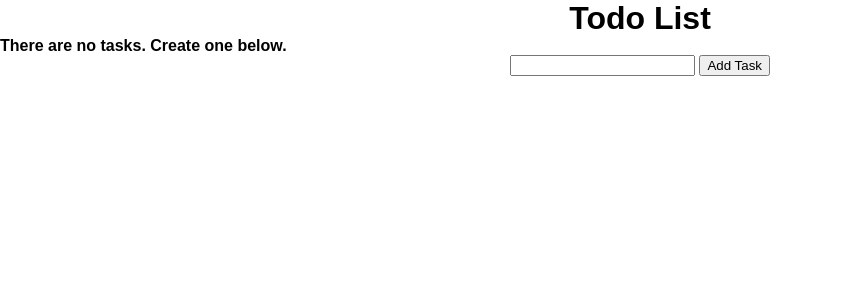
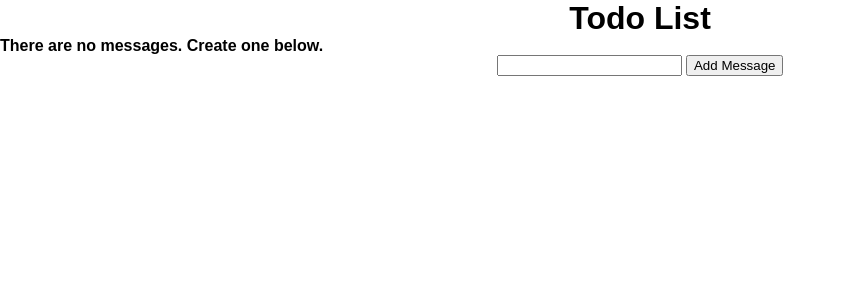
Before and after one commit to maxrimlinger/discord-clone, a Flask app: page / in a window 1280 px wide. Shown: the top 300 px of the page, without its empty margins (0-846 px from the left). Run offline with Flask 3, Linux system fonts and the light colour scheme; data that the repository does not hold is empty.

Commit message:
switching to messages - database isn't working?

```diff
--- a/main.py
+++ b/main.py
@@ -8,39 +8,28 @@ db = datastore.Client()
 @app.route('/', methods=['POST', 'GET'])
 def index():
     if request.method == 'POST':
-        task_content = request.form['content']
-        task = datastore.Entity(db.key("task"))
-        task.update(
+        message_content = request.form['content']
+        message = datastore.Entity(db.key("message"))
+        message.update(
             {
-                "content": task_content,
-                "date_created": datetime.utcnow(),
+                "content": message_content,
+                "datetime_sent": datetime.utcnow(),
             }
         )
-        db.put(task)
-        print(task.id)
+        print(message)
+        db.put(message)
 
         return redirect('/')
     else:
-        query = db.query(kind="task")
-        query.order = ["-date_created"]
-        tasks = list(query.fetch())
-        return render_template('index.html', tasks=tasks)
+        query = db.query(kind="message")
+        query.order = ["date_created"]
+        messages = list(query.fetch())
+        return render_template('index.html', messages=messages)
 
 @app.route('/delete/<int:id>')
 def delete(id):
-    db.delete(db.key("task", id))
+    db.delete(db.key("message", id))
     return redirect('/')
-
-@app.route('/update/<int:id>', methods=['GET', 'POST'])
-def update(id):
-    task = db.get(db.key("task", id))
-
-    if request.method == 'POST':
-        task['content'] = request.form['content']
-        db.put(task)
-        return redirect('/')
-    else:
-        return render_template('update.html', task=task)
 
 if __name__ == "__main__":
     app.run(debug=True, port=8080)
--- a/templates/index.html
+++ b/templates/index.html
@@ -7,26 +7,22 @@
 {% block body %}
 <div class="content">
     <h1>Todo List</h1>
-    {% if tasks|length < 1 %}
-    <h4>There are no tasks. Create one below.</h4>
+    {% if messages|length < 1 %}
+    <h4>There are no messages. Create one below.</h4>
     {% else %}
 
     <table>
         <tr>
-            <th>Task</th>
+            <th>Message</th>
             <th>Added</th>
             <th>Delete</th>
-            <th>Update</th>
         </tr>
-        {% for task in tasks %}
+        {% for message in messages %}
             <tr>
-                <td>{{ task.content }}</td>
-                <td>{{ task.date_created.date() }}</td>
+                <td>{{ message.content }}</td>
+                <td>{{ message.date_created.date() }}</td>
                 <td>
-                    <a href="/delete/{{task.id}}">Delete</a>
-                </td>
-                <td>
-                    <a href="/update/{{task.id}}">Update</a>
+                    <a href="/delete/{{message.id}}">Delete</a>
                 </td>
             </tr>
         {% endfor %}
@@ -34,7 +30,7 @@
     {% endif %}
     <form action="/" method="POST">
         <input type="text" name="content" id="content">
-        <input type="submit" value="Add Task">
+        <input type="submit" value="Add Message">
     </form>
 </div>
 <script src="{{ url_for('static', filename='js/index_script.js') }}"></script>
```
Also changed, not shown: templates/update.html (deleted, +0 -15 lines).
